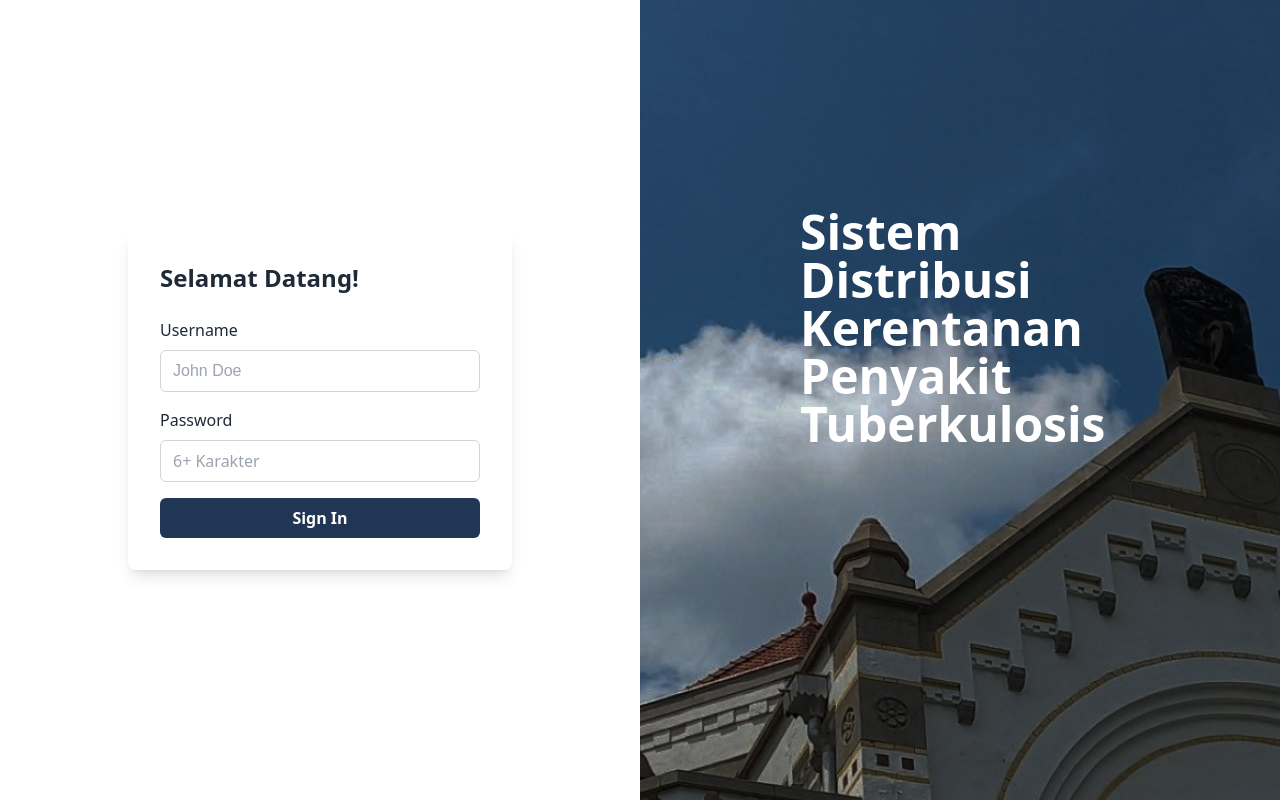
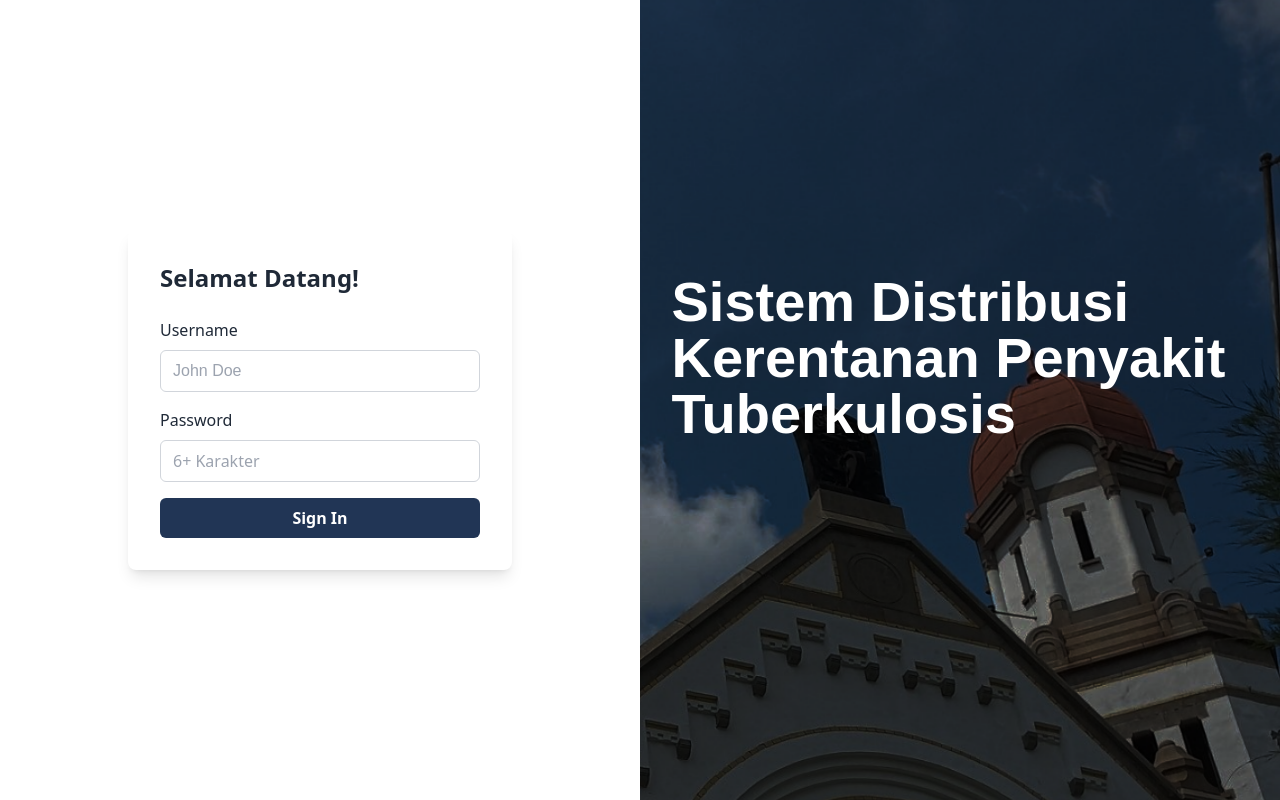
Before and after one commit to a112012995/tb-fe, a React (Create React App) app: page / in a window 1280 px wide. Built offline with nearby package versions, Linux system fonts and the light colour scheme.

Commit message:
Update login.jsx
Update login

```diff
--- a/src/pages/Login.jsx
+++ b/src/pages/Login.jsx
@@ -1,5 +1,5 @@
 import React, { useState } from "react";
-import bgHero from "../assets/bg-hero.png";
+import bgHero from "../assets/bg-login.png";
 
 const Login = () => {
   const [username, setUsername] = useState("");
@@ -82,70 +82,14 @@ const Login = () => {
           </div>
         </div>
         <div className="w-1/2 relative">
-          <img src={bgHero} alt="Background Image" className="absolute top-0 left-0 w-full h-full object-cover" />
-          <div className="absolute top-1/2 left-1/2 transform -translate-x-1/2 -translate-y-3/4 text-white text-center">
-            <div className="text-5xl font-bold leading-120 text-justify mb-4">Sistem Distribusi Kerentanan Penyakit Tuberkulosis</div>
+          <img src={bgHero} alt="" className="absolute top-0 left-0 w-full h-full object-cover" />
+          <div className="absolute top-1/2 left-1/2 transform -translate-x-1/2 -translate-y-3/4 text-white">
+            <div className="text-[56px] w-[577px] font-bold leading-none" style={{ fontFamily: "Plus Jakarta Sans, sans-serif" }}>
+              Sistem Distribusi Kerentanan Penyakit Tuberkulosis
+            </div>
           </div>
         </div>
       </div>
-
-      {/* <div className="min-h-screen pt-12 md:pt-20 pb-6 px-2 md:px-0 dark:bg-white">
-        <div className="bg-white max-w-lg mx-auto p-8 md:p-12 my-8 rounded-lg shadow-xl">
-          <h3 className="text-center font-bold text-2xl text-gray-800">
-            SEMAR BETUL BANGET
-          </h3>
-          <div className="mt-8">
-            <form
-              className="flex flex-col"
-              method="POST"
-              onSubmit={handleSubmit}
-            >
-              <div className="mb-6 pt-2 rounded bg-gray-100">
-                <label
-                  className="block text-gray-800 text-sm font-bold mb-2 ml-3"
-                  htmlFor="email"
-                >
-                  Username
-                </label>
-                <input
-                  type="username"
-                  id="username"
-                  className="bg-gray-100 rounded-b w-full text-gray-800 focus:outline-none border-b-4 border-green-600 focus:border-green-700 transition duration-500 px-3 pb-2"
-                  value={username}
-                  onChange={(event) => setUsername(event.target.value)}
-                  autoComplete="off"
-                  required
-                />
-              </div>
-              <div className="mb-6 pt-2 rounded bg-gray-100">
-                <label
-                  className="block text-gray-800 text-sm font-bold mb-2 ml-3"
-                  htmlFor="password"
-                >
-                  Password
-                </label>
-                <input
-                  aria-hidden
-                  type="password"
-                  id="password"
-                  className="bg-gray-100 rounded-b w-full text-gray-800 focus:outline-none border-b-4 border-green-600 focus:border-green-700 transition duration-500 px-3 pb-2"
-                  value={password}
-                  onChange={(event) => setPassword(event.target.value)}
-                  autoComplete="off"
-                  required
-                />
-              </div>
-              {error && <p className="text-red-500 mb-4">{error}</p>}
-              <button
-                className="bg-green-600 hover:bg-green-700 text-white py-2 rounded shadow-lg hover:shadow-xl transition duration-100"
-                type="submit"
-              >
-                Login
-              </button>
-            </form>
-          </div>
-        </div>
-      </div> */}
     </>
   );
 };
```
Also changed, not shown: src/assets/bg-login.png (added).
